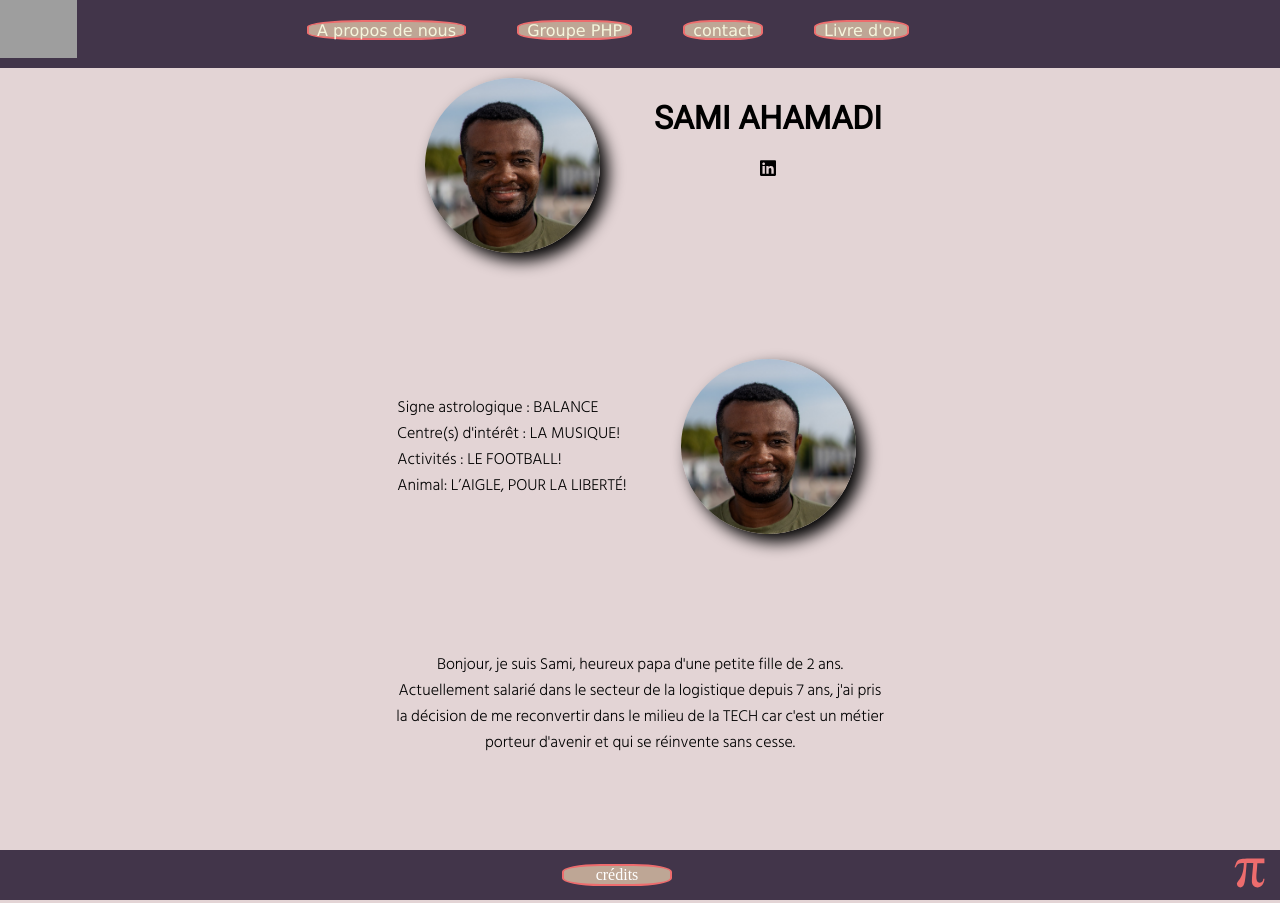
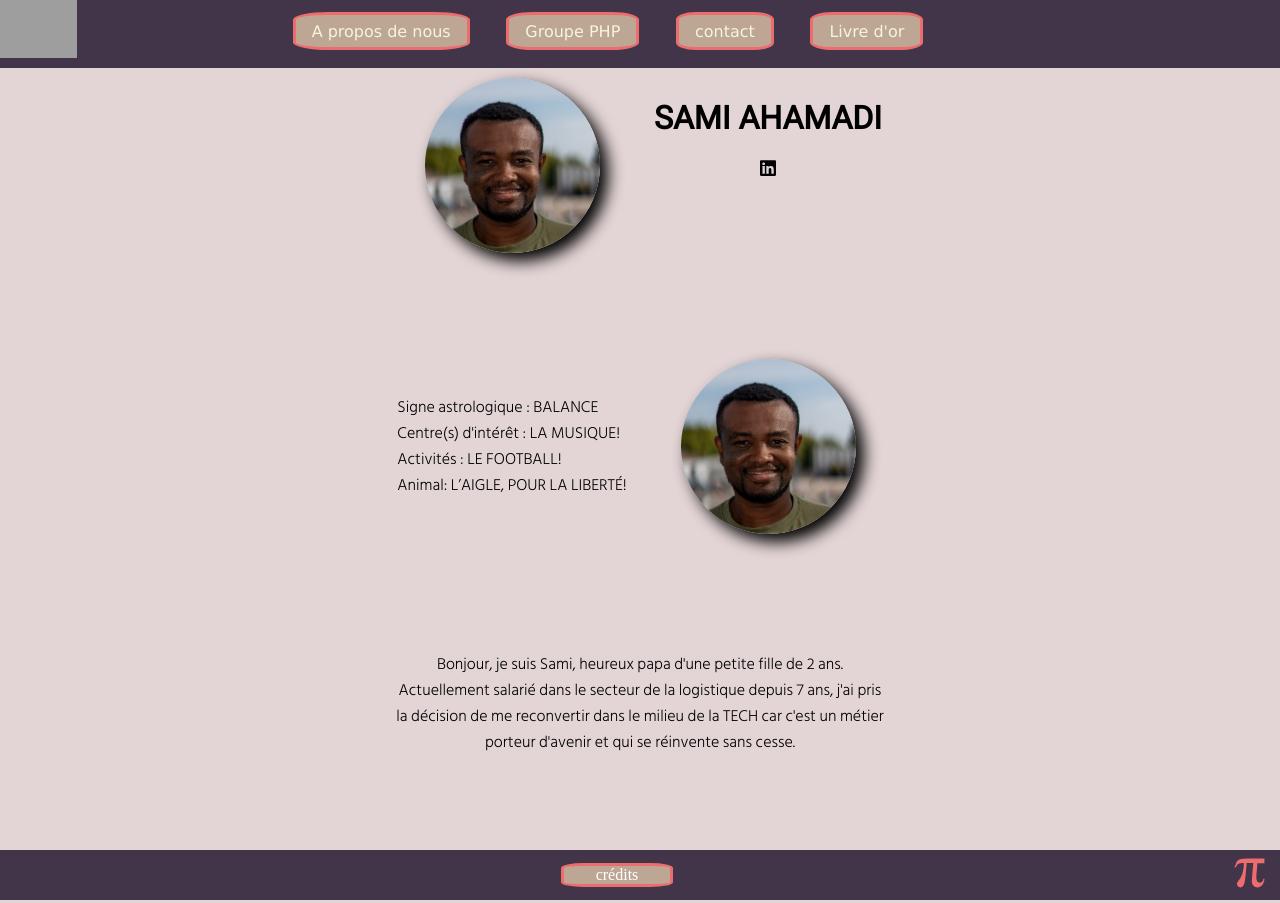
Before and after one commit to JulieRaymond/project1-trombi, a PHP site: page /bio.php in a window 1280 px wide. Run offline with PHP 8.4, Linux system fonts and the light colour scheme; some web fonts are replaced; grey boxes are pictures that could not be loaded.

Commit message:
modif taille des div nav et footer

```diff
--- a/includes/css/_footer.css
+++ b/includes/css/_footer.css
@@ -13,8 +13,8 @@ footer {
 }
 
 .box1 {
-  border: 2px solid var(--color-logo);
-  border-radius: 35%;
+  border: 3px solid var(--color-logo);
+  border-radius: 20%;
   background-color: var(--color-background-button);
   margin: 1rem;
   padding-left: 2rem;
--- a/includes/css/_navbar.css
+++ b/includes/css/_navbar.css
@@ -57,18 +57,19 @@ nav img {
   display: flex;
   flex-direction: row;
   justify-content: space-evenly;
-  margin-top: 20px;
+  /*margin-top: 15px;*/
+  align-items: center;
 }
 
 #linksNavDesktop a {
   display: flex;
-  padding: 0.5rem;
+  padding: 1rem;
   align-items: center;
   height: 20%;
   text-decoration: none;
   background-color: var(--color-background-button);
-  border: 2px solid var(--color-logo);
-  border-radius: 35%;
+  border: 3px solid var(--color-logo);
+  border-radius: 20%;
   font-family: Verdana, Geneva, Tahoma, sans-serif;
   color: beige;
 }
```
